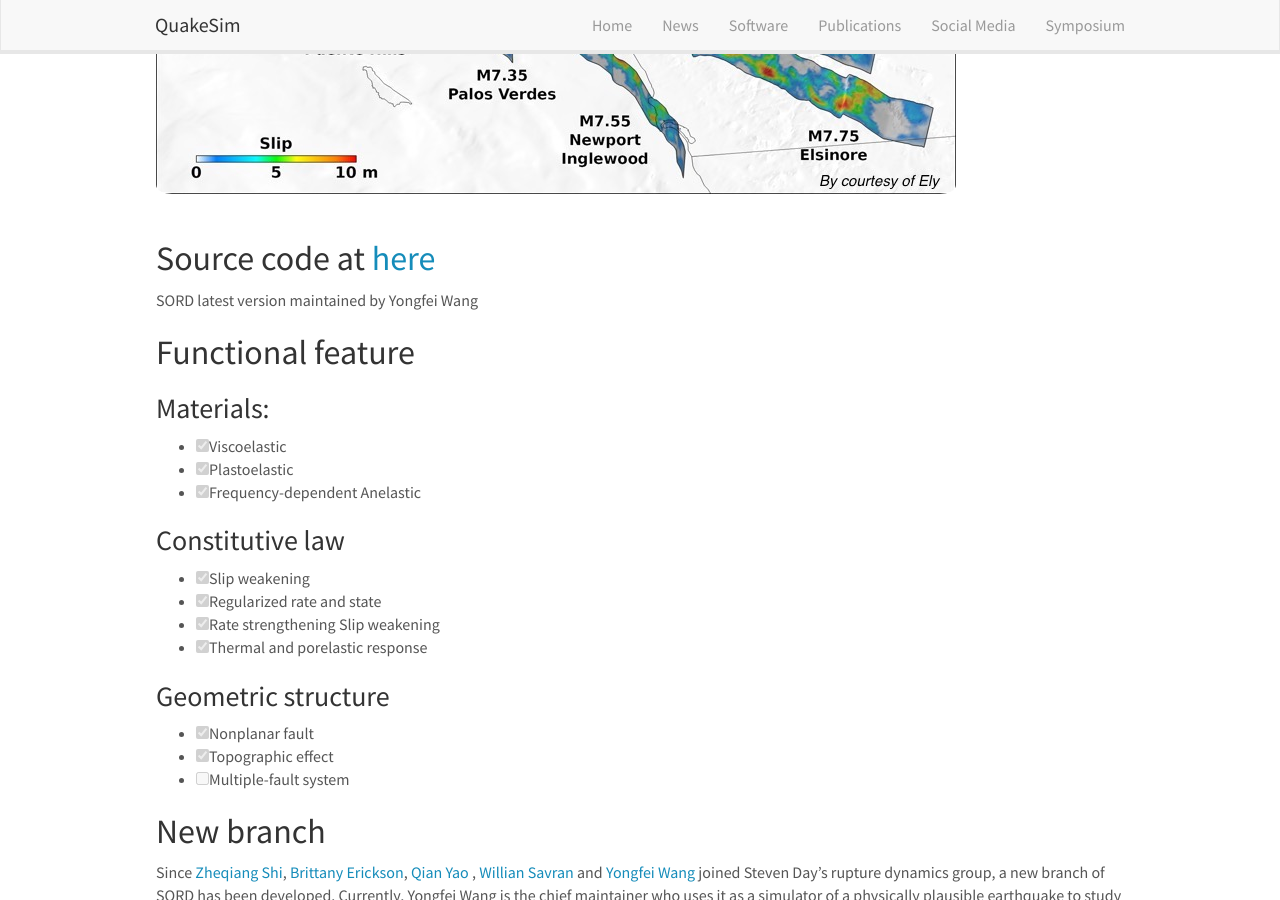
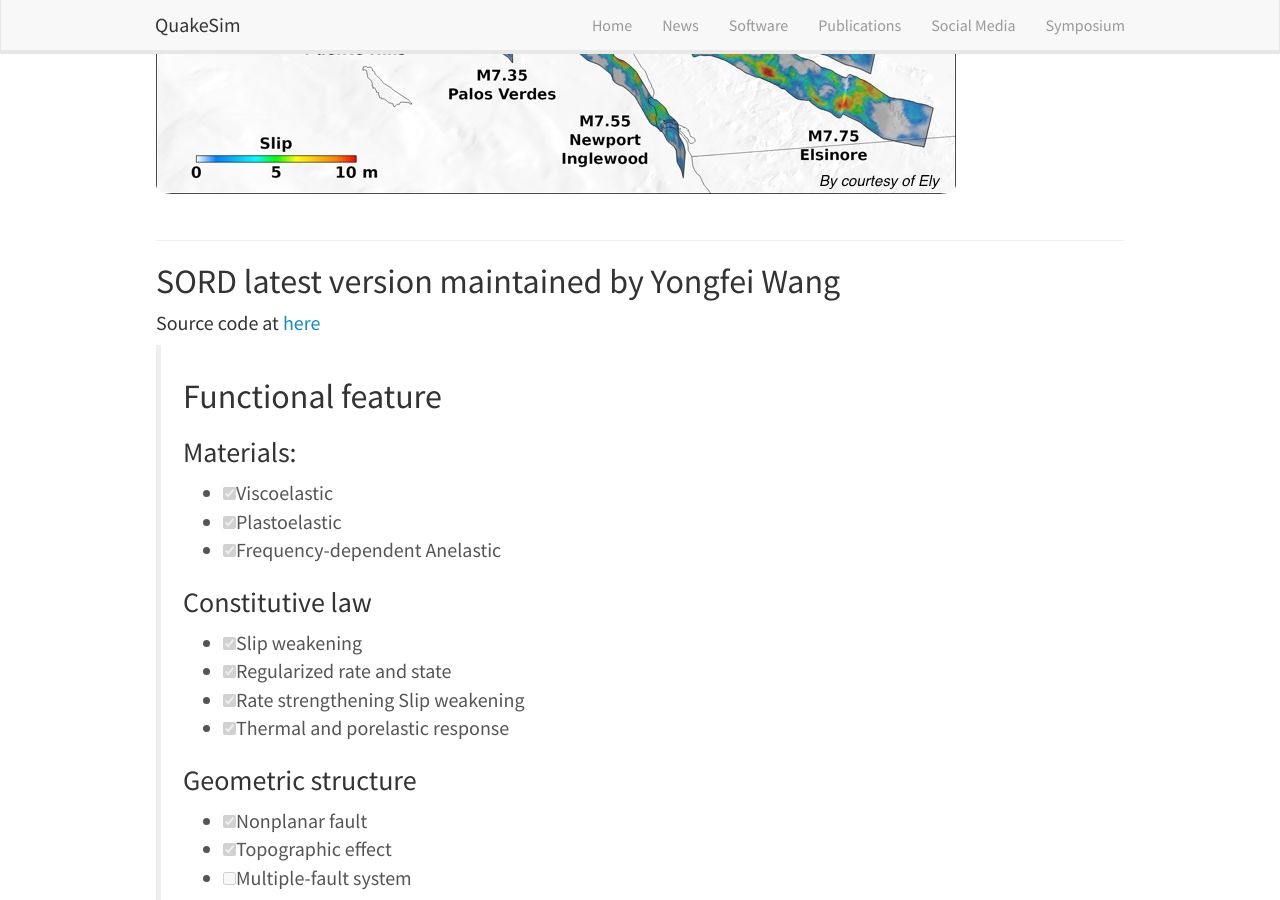
Before and after one commit to wangyf/wangyf.github.io, a Jekyll site: the page built from _pages/software.md, in a window 1280 px wide and 900 px high, scrolled down 480 px. Built offline with Jekyll 4.4.1, drawn with Linux system fonts in a browser that asks for light colours; nearby versions of some CDN libraries.

Commit message:
committing my jekyll theme

```diff
--- a/_pages/software.md
+++ b/_pages/software.md
@@ -12,27 +12,28 @@ permalink: /software/
 ![]({{ site.url }}{{ site.baseurl }}/images/software/Bigten.jpg){: style="width: 800px; float: center; border: 100px"}
 <br/>
 
-Source code at [here](https://github.com/wangyf/sordw3)
+
 --------------------------------------------------
-SORD latest version maintained by Yongfei Wang
+## SORD latest version maintained by Yongfei Wang
+#### Source code at [here](https://github.com/wangyf/sordw3)
 
-## Functional feature
-
-### Materials:
-- [x] Viscoelastic
-- [x] Plastoelastic
-- [x] Frequency-dependent Anelastic
-
-### Constitutive law
-- [x] Slip weakening
-- [x] Regularized rate and state
-- [x] Rate strengthening Slip weakening
-- [x] Thermal and porelastic response
-
-### Geometric structure
-- [x] Nonplanar fault
-- [x] Topographic effect
-- [ ] Multiple-fault system
+> ## Functional feature
+>
+> ### Materials:
+> - [x] Viscoelastic
+> - [x] Plastoelastic
+> - [x] Frequency-dependent Anelastic
+>
+> ### Constitutive law
+> - [x] Slip weakening
+> - [x] Regularized rate and state
+> - [x] Rate strengthening Slip weakening
+> - [x] Thermal and porelastic response
+>
+> ### Geometric structure
+> - [x] Nonplanar fault
+> - [x] Topographic effect
+> - [ ] Multiple-fault system
 
 
 ## New branch
```
Also changed, not shown: 1 other file.
